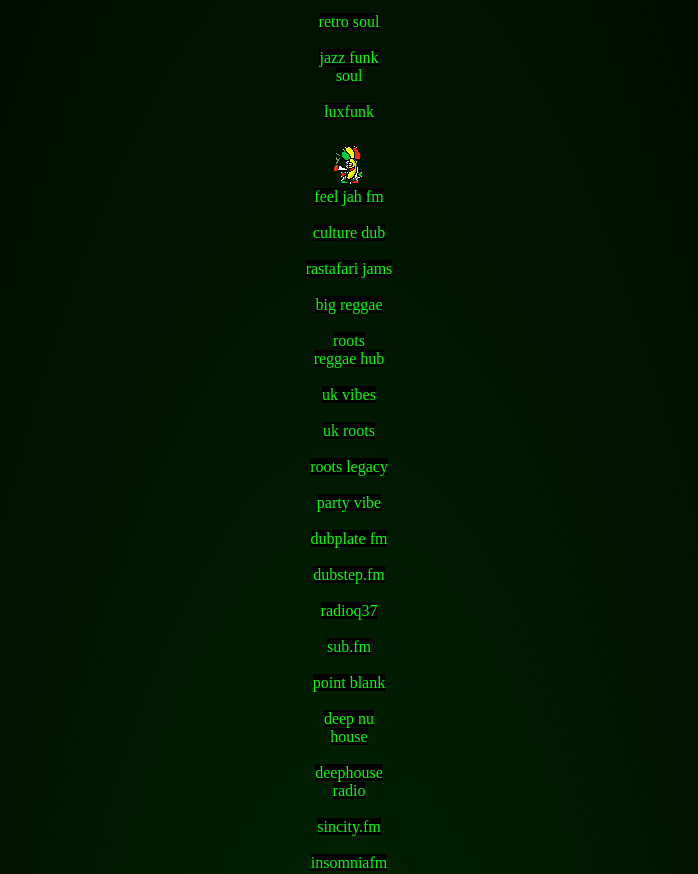
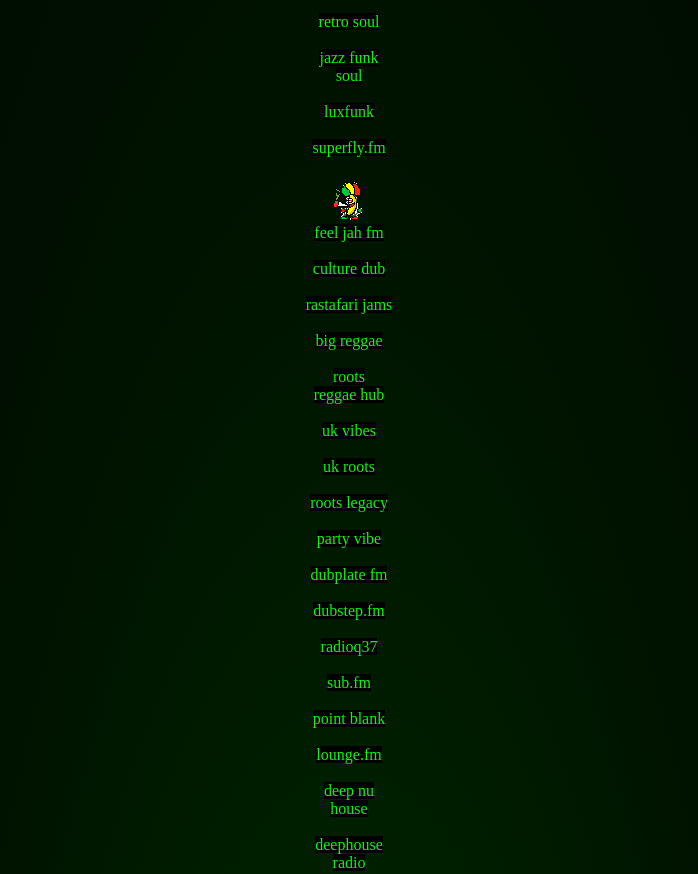
Before and after one commit to gringosgar/gringosgar.github.io, a plain HTML site: page rnav.html in a window 1280 px wide. Shown: the part 640-1514 px from the top of the page, without its empty margins (291-989 px from the left). Drawn offline with Linux system fonts and the light colour scheme.

Commit message:
Update rnav.html

```diff
--- a/rnav.html
+++ b/rnav.html
@@ -182,8 +182,18 @@
   luxfunk
 </a>
 
+<br><br>
+<a href="
+https://superfly.fm/player/index.php
 
+" target="main">
+  superfly.fm
+</a>
 <br><br>
+
+
+
+
 <img src="
 /nYM7N6V.gif
 "><br>
@@ -283,7 +293,13 @@
 https://www.pointblankradio.com/
 " target="main">point blank
 </a><br><br>
+ <a href="
+https://www.lounge.fm/
 
+" target="main">
+  lounge.fm
+</a>
+<br><br>
 <a href="
 https://deepnuhouse.com/
 " target="main">
```
